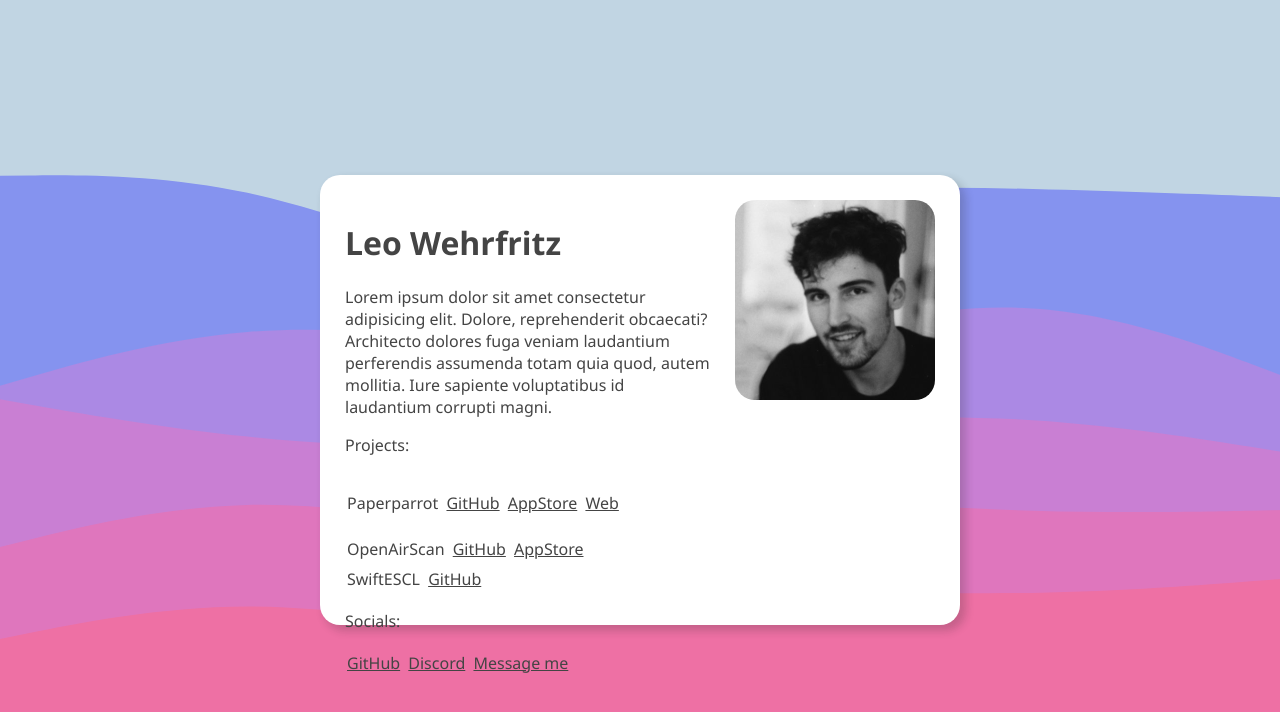
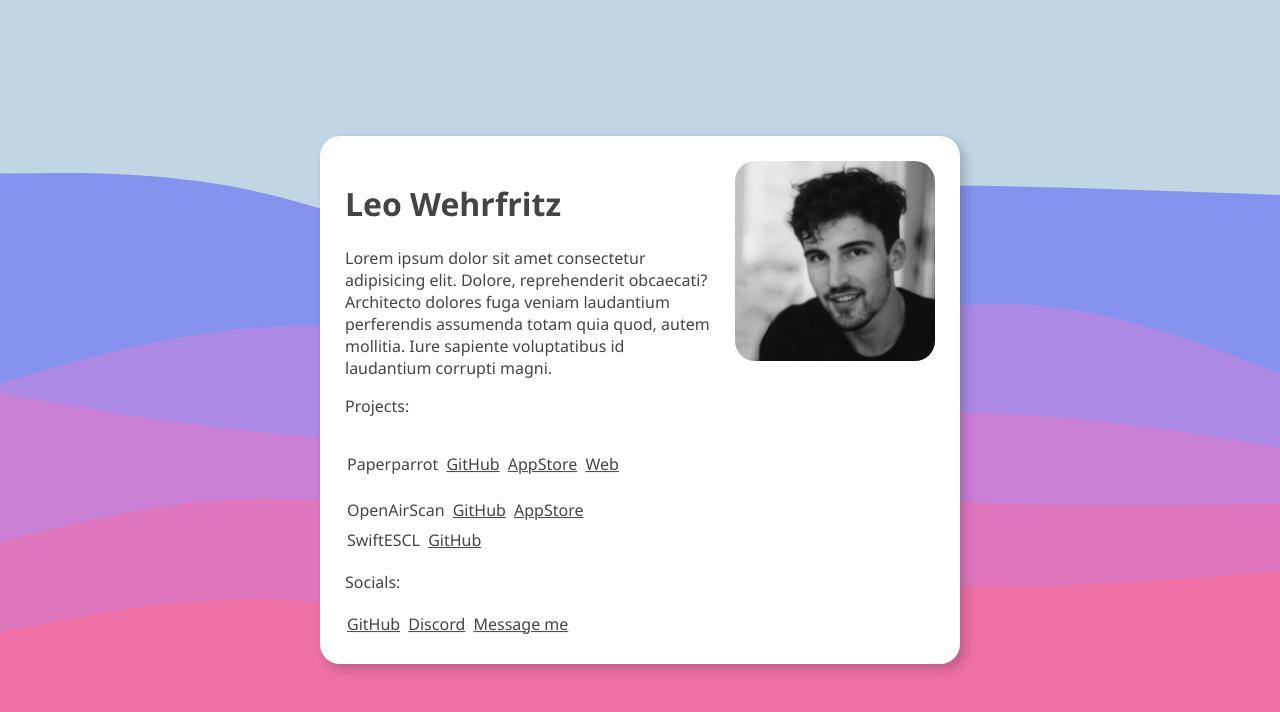
Before and after one commit to LeoKlaus/wehrfritz.me, a plain HTML site: page index.html in a window 1280 px wide. Drawn offline with Linux system fonts and the light colour scheme.

Commit message:
Updated some css

```diff
--- a/index.html
+++ b/index.html
@@ -10,11 +10,11 @@
 
     <style>
         body {
+            overflow: hidden;
             font-family: 'Segoe UI', Tahoma, Geneva, Verdana, sans-serif;
             color: white;
             background: #ee70a4;
             aspect-ratio: 960/540;
-            width: 100%;
             background-repeat: no-repeat;
             background-position: center;
             background-size: cover;
@@ -29,7 +29,7 @@
             background-color: #fff;
             border-radius: 20px;
             max-width: 600px;
-            height: 400px;
+            min-height: 400px;
             padding: 25px;
             color: #444;
             box-shadow: 5px 5px 8px 1px rgba(37, 37, 37, 0.2);
@@ -54,18 +54,8 @@
             background: url('./images/GitHub_Logo_Black.png');
             background-repeat: no-repeat;
             display: inline-block;
-            width: 1.25em;
-            height: 1.25em;
-            position: absolute;
-            margin-left: -0.625em;
-        }
-
-        .paperparrot-icon {
-            background: url('./images/paperparrot.svg');
-            background-repeat: no-repeat;
-            display: inline-block;
-            width: 1.25em;
-            height: 1.25em;
+            width: 5em;
+            height: 5em;
             position: absolute;
             margin-left: -0.625em;
         }
@@ -107,8 +97,9 @@
                     class="github-black"></i>
                 GitHub</a>
             <a target="_blank" href="https://apps.apple.com/de/app/paperparrot/id1663665267" class="button"><i
-                    class="fa fa-print"></i> AppStore</a>
-            <a target="_blank" href="https://paperparrot.me" class="button"><i class="paperparrot-icon"></i><p class="button-description"> Web</p>
+                    class="appstore-black"></i> AppStore</a>
+            <a target="_blank" href="https://paperparrot.me" class="button"><i class="paperparrot-icon"></i>
+                <p class="button-description"> Web</p>
             </a>
         </div>
         <div>
@@ -129,10 +120,9 @@
                 GitHub</a>
             <a target="_blank" href="https://discordapp.com/users/465930598058426380" class="button"><i
                     class="fab fa-discord"></i> Discord</a>
-            <a target="_blank" href="https://github.com/LeoKlaus" class="button"><i class="fab fa-github"></i>
+            <a target="_blank" href="mailto:email@example.com" class="button"><i class="fab fa-github"></i>
                 Message me</a>
         </div>
-
 </body>
 
 </html>
```
